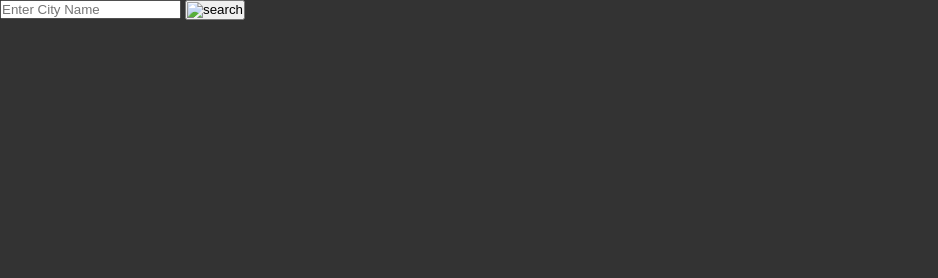
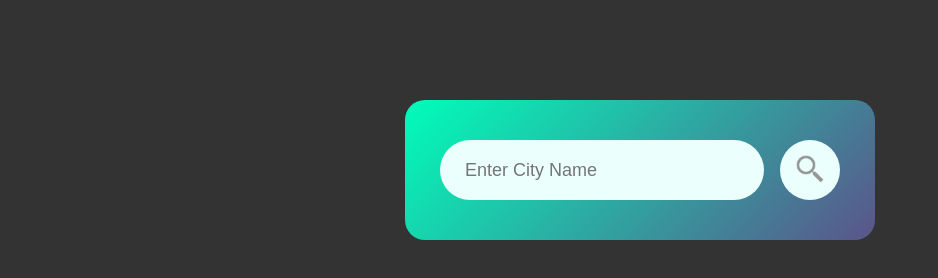
Before and after one commit to bahaamohammed/Weather-Web-App, a plain HTML site: page index.html in a window 1280 px wide. Shown: the whole page, without its empty margins (0-938 px from the left). Drawn offline with Linux system fonts and the light colour scheme.

Commit message:
Finish the Search Style

```diff
--- a/css/style.css
+++ b/css/style.css
@@ -10,3 +10,49 @@
     background-color: #333;
   }
   /* End Body */
+
+  /* Start Card */
+  .card{
+    width: 90%;
+    max-width: 470px;
+    background: linear-gradient(135deg, #00feba, #5b548a);
+    color: #fff;
+    margin: 100px auto;
+    border-radius: 20px;
+    padding: 40px 35px;
+    text-align: center;
+  }
+  /* End Card */
+
+  /* Start Search */
+  .search{
+    width: 100%;
+    display: flex;
+    align-items: center;
+    justify-content: space-between;
+  }
+  .search input{
+    border: 0;
+    outline: 0;
+    background-color: #ebfffc;
+    color: #555;
+    padding: 10px 25px;
+    height: 60px;
+    border-radius: 30px;
+    flex: 1;
+    margin-right: 16px;
+    font-size: 18px;
+  }
+  .search button{
+    border: 0;
+    outline: 0;
+    background-color: #ebfffc;
+    border-radius: 50%;
+    width: 60px;
+    height: 60px;
+    cursor: pointer;
+  }
+  .search button img{
+    width: 32px;
+  }
+  /* End Search */
```
Also changed, not shown: images/search.png (added).
